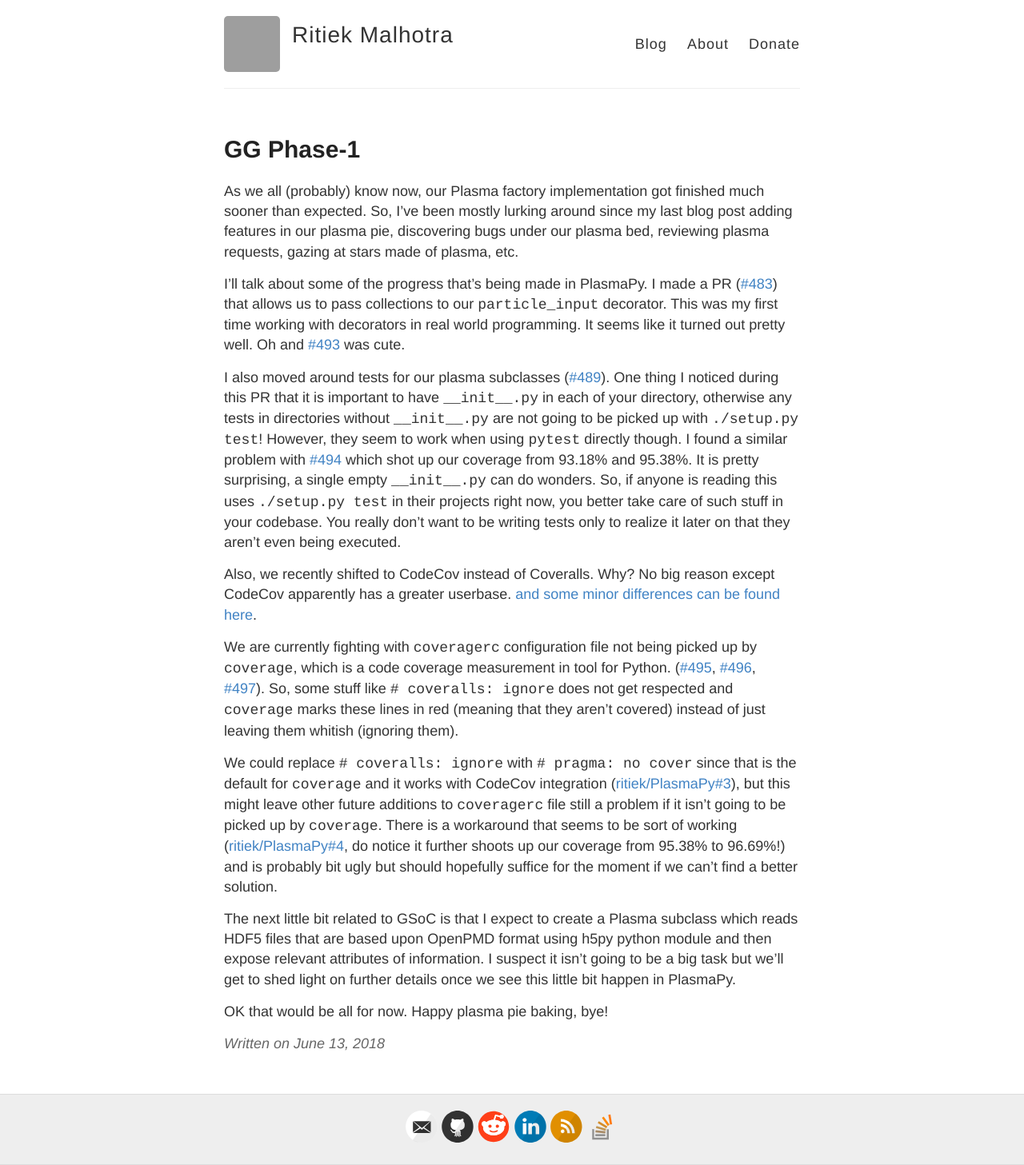
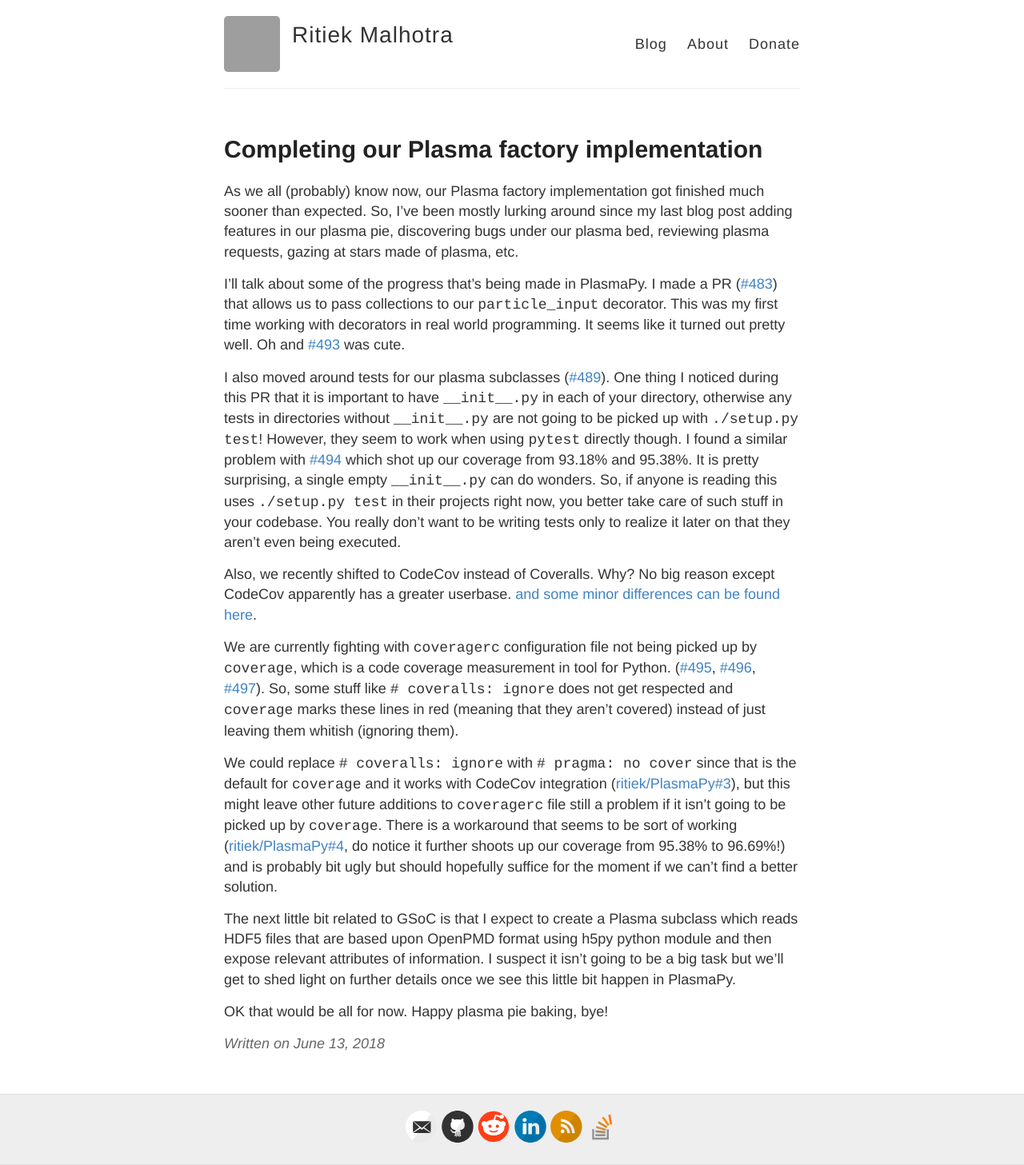
Before and after one commit to ritiek/ritiek.github.io, a Jekyll site: the page built from _posts/2018-06-13-blog-post-3.md, in a window 1280 px wide. Shown: the whole page at 80% size. Built offline with Jekyll 4.4.1, drawn with Linux system fonts in a browser that asks for light colours; our own code applies the rules of GitHub Pages for plain Markdown files; grey boxes are pictures that could not be loaded.

Commit message:
Why did I kept that title rofl

```diff
--- a/_posts/2018-06-13-blog-post-3.md
+++ b/_posts/2018-06-13-blog-post-3.md
@@ -1,5 +1,5 @@
 ---
-title: 'GG Phase-1'
+title: 'Completing our Plasma factory implementation'
 date: 2018-06-13
 permalink: /posts/2018/06/blog-post-3/lurking-around
 redirect_from: /posts/2018/06/blog-post-3/
```
